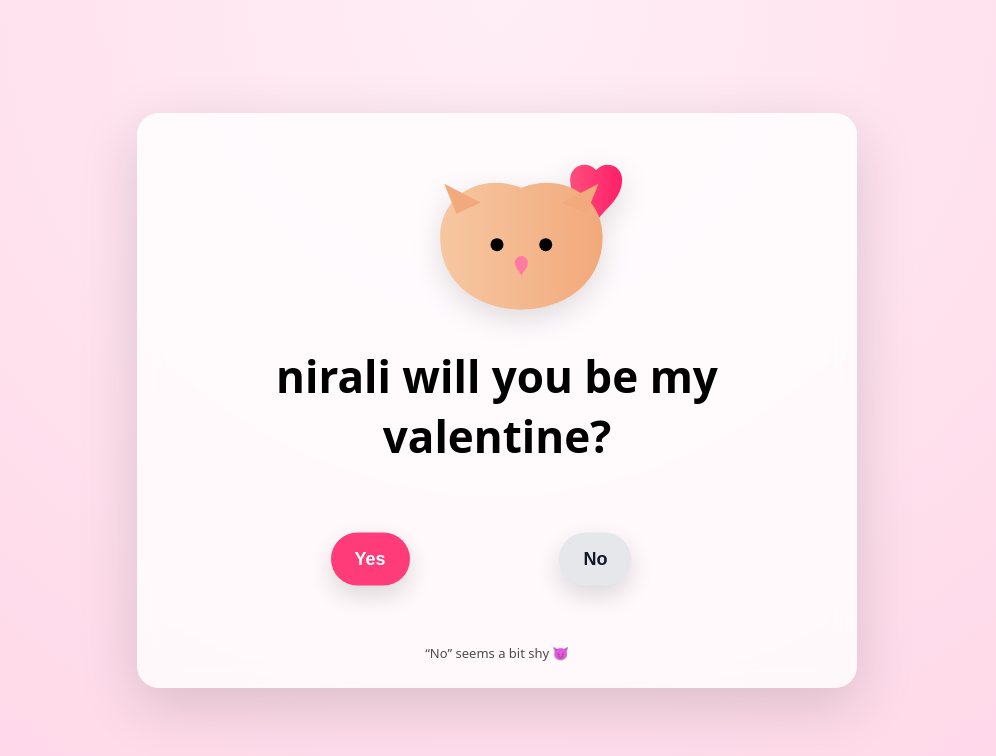
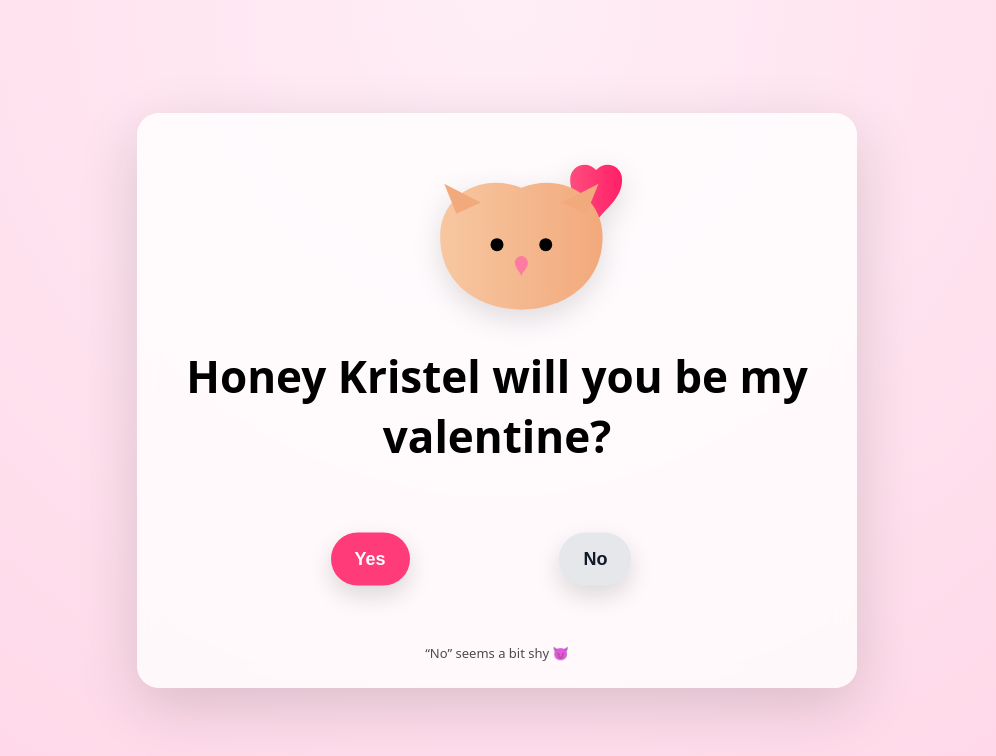
Before and after one commit to jameselcano014-hub/Val-kristel, a plain HTML site: page index.html in a window 1280 px wide. Shown: the whole page, without its empty margins (143-1139 px from the left). Drawn offline with nearby package versions, Linux system fonts and the light colour scheme.

Commit message:
Update index.html

```diff
--- a/index.html
+++ b/index.html
@@ -171,7 +171,7 @@
             fill="#ff7aa2"/>
     </svg>
 
-    <h1>nirali will you be my valentine?</h1>
+    <h1>Honey Kristel will you be my valentine?</h1>
 
     <section class="button-zone" id="zone">
       <button id="yesBtn">Yes</button>
```
